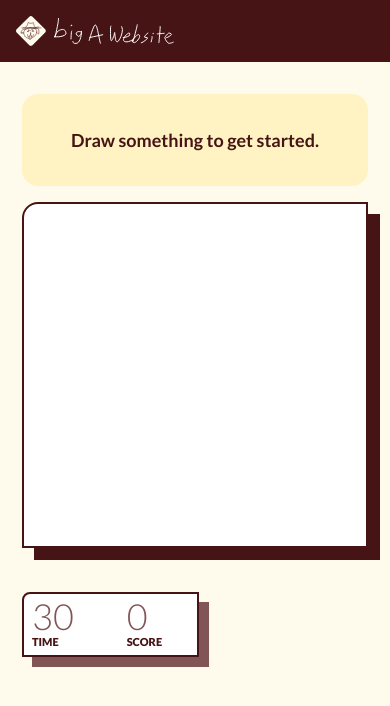
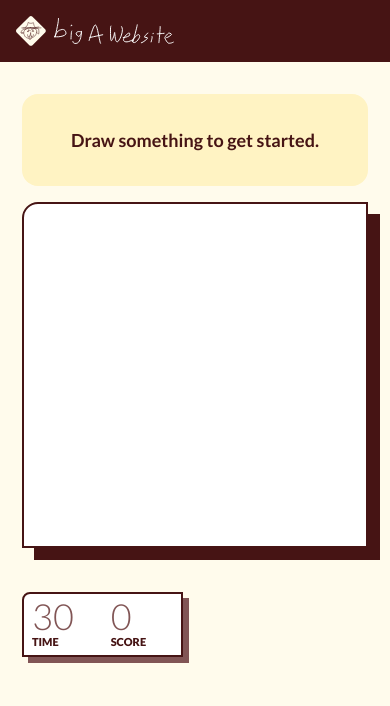
Before and after one commit to alexhutton28/big-a-website, a Next.js app: page /art-something in a window 390 px wide. Shown: the top 706 px of the page. Built offline with nearby package versions, Linux system fonts and the light colour scheme; a web font is replaced by a local one.

Commit message:
Art Something: phone score box with a smaller shadow and a 16px gap

```diff
--- a/src/app/art-something/TimeAndScore.tsx
+++ b/src/app/art-something/TimeAndScore.tsx
@@ -45,21 +45,27 @@ export default function TimeAndScore({ playerScore, timeLeft }: Props) {
 
     // Press into the shadow and spring back. A fresh Web Animation every time: toggling
     // a CSS animation class doesn't reliably replay it.
+    // It sinks 70% of the way into its shadow, whatever the shadow's size (smaller on
+    // phones, see .art-score-box)
+    const boxStyle = getComputedStyle(box);
     const padauk =
       getComputedStyle(document.documentElement).getPropertyValue('--color-padauk').trim() ||
       '#815555';
+    const shadow = parseFloat(boxStyle.getPropertyValue('--art-score-shadow')) || 10;
+    const sink = shadow * 0.7;
+    const rest = { transform: 'translate(0, 0)', boxShadow: `${shadow}px ${shadow}px 0 ${padauk}` };
     // The springy easing runs on each leg (in and back out), so it overshoots both ways
     const spring = 'cubic-bezier(0.3, 0.7, 0.4, 1.4)';
     box.animate(
       [
-        { transform: 'translate(0, 0)', boxShadow: `10px 10px 0 ${padauk}`, easing: spring },
+        { ...rest, easing: spring },
         {
-          transform: 'translate(7px, 7px)',
-          boxShadow: `3px 3px 0 ${padauk}`,
+          transform: `translate(${sink}px, ${sink}px)`,
+          boxShadow: `${shadow - sink}px ${shadow - sink}px 0 ${padauk}`,
           offset: 0.35,
           easing: spring,
         },
-        { transform: 'translate(0, 0)', boxShadow: `10px 10px 0 ${padauk}` },
+        rest,
       ],
       420
     );
@@ -95,7 +101,7 @@ export default function TimeAndScore({ playerScore, timeLeft }: Props) {
     // the box sits under it.
     <div
       ref={boxRef}
-      className="art-score-box relative flex flex-col gap-1 max-md:flex-row max-md:gap-4 rounded-tl-lg border-2 border-mahogany bg-white px-2 py-1"
+      className="art-score-box relative flex flex-col gap-1 max-md:flex-row max-md:gap-3 rounded-tl-lg border-2 border-mahogany bg-white px-2 py-1"
     >
       <div className="flex flex-col items-start">
         <div className="text-padauk font-light text-4xl leading-none tabular-nums min-w-[3ch]">
--- a/src/app/globals.css
+++ b/src/app/globals.css
@@ -652,7 +652,16 @@ body:has(.art-page) {
    shadow utility, which stacks it with four empty shadows: the press when a drawing
    is scored (TimeAndScore.tsx) would then fade it out instead of tucking it in. */
 .art-score-box {
-  box-shadow: 10px 10px 0 var(--color-padauk);
+  --art-score-shadow: 10px;
+
+  box-shadow: var(--art-score-shadow) var(--art-score-shadow) 0 var(--color-padauk);
+}
+
+/* Phones: a smaller shadow, in balance with the canvas's halved one */
+@media (width < 48rem) {
+  .art-score-box {
+    --art-score-shadow: 6px;
+  }
 }
 
 /* When a drawing is scored, the points earned float up beside the box: on the left
```
